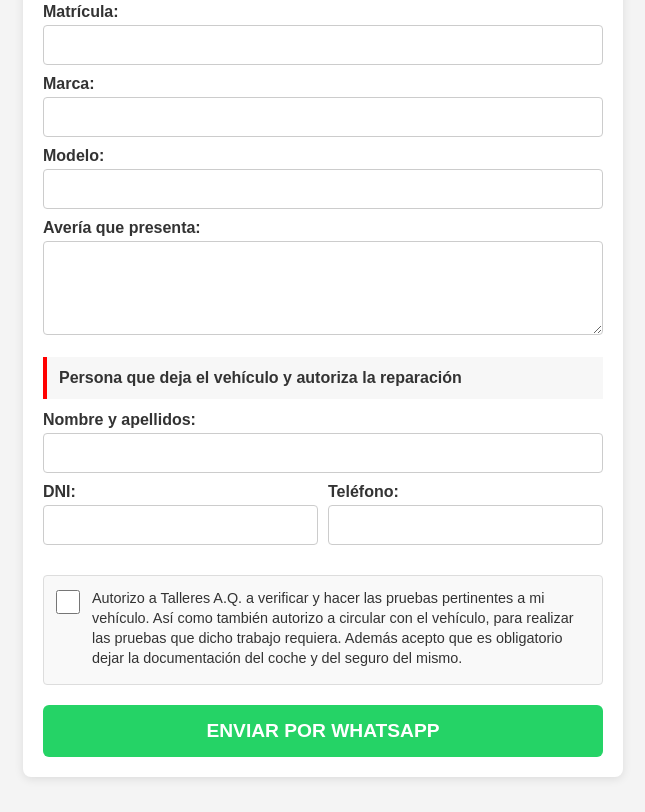
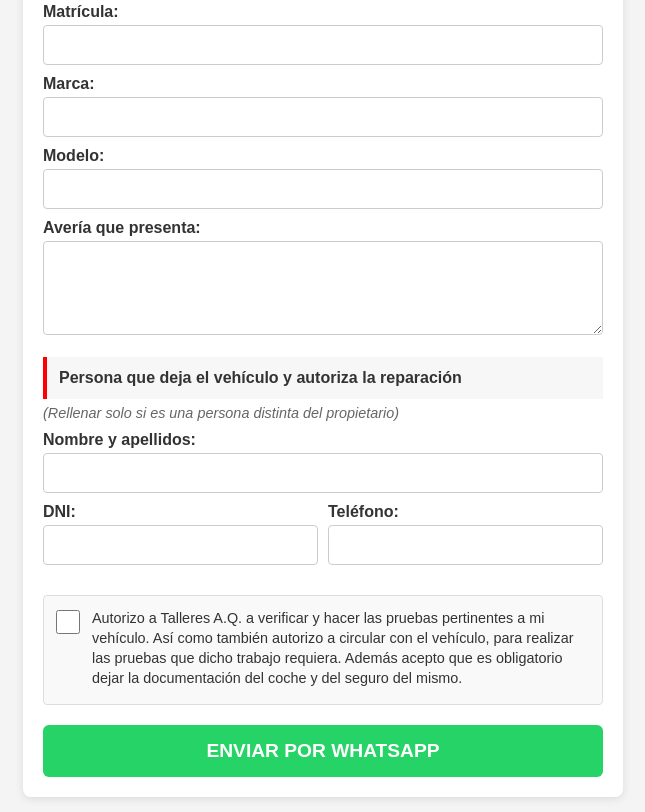
Before and after one commit to talleresaq1-alt/formulario-TAQ, a plain HTML site: page index.html in a window 1280 px wide. Shown: the part 790-1602 px from the top of the page, without its empty margins (317-962 px from the left). Drawn offline with Linux system fonts and the light colour scheme.

Commit message:
Aclara cuándo completar los datos del autorizante

```diff
--- a/index.html
+++ b/index.html
@@ -58,6 +58,12 @@
         background: #f7f7f7;
         font-size: 1rem;
         line-height: 1.35;
+    }
+
+    .section-note {
+        margin: -6px 0 10px;
+        color: #666;
+        font-size: 0.9rem;
     }
 
     .field-row {
@@ -223,6 +229,7 @@
         </div>
 
         <h2 class="section-heading">Persona que deja el vehículo y autoriza la reparación</h2>
+        <p class="section-note"><em>(Rellenar solo si es una persona distinta del propietario)</em></p>
 
         <div class="form-group">
             <label for="personaNombre">Nombre y apellidos:</label>
```
